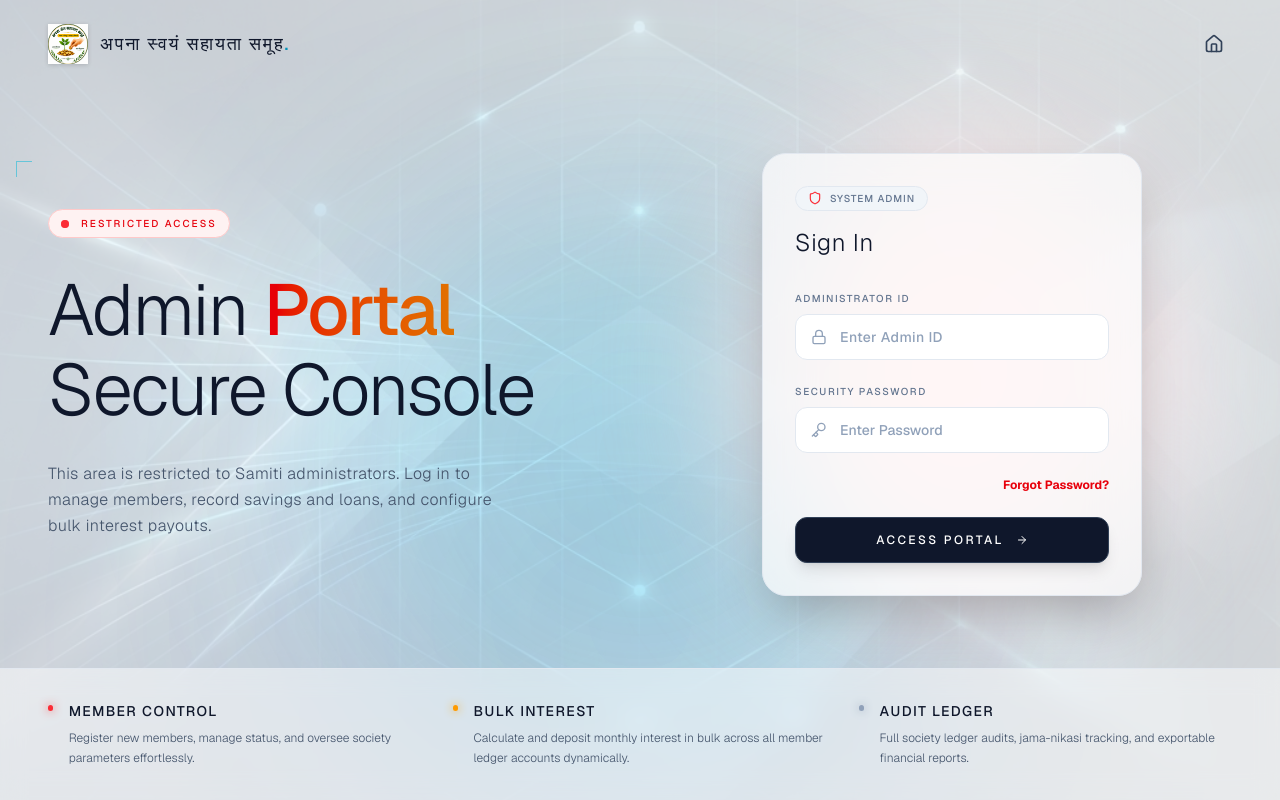
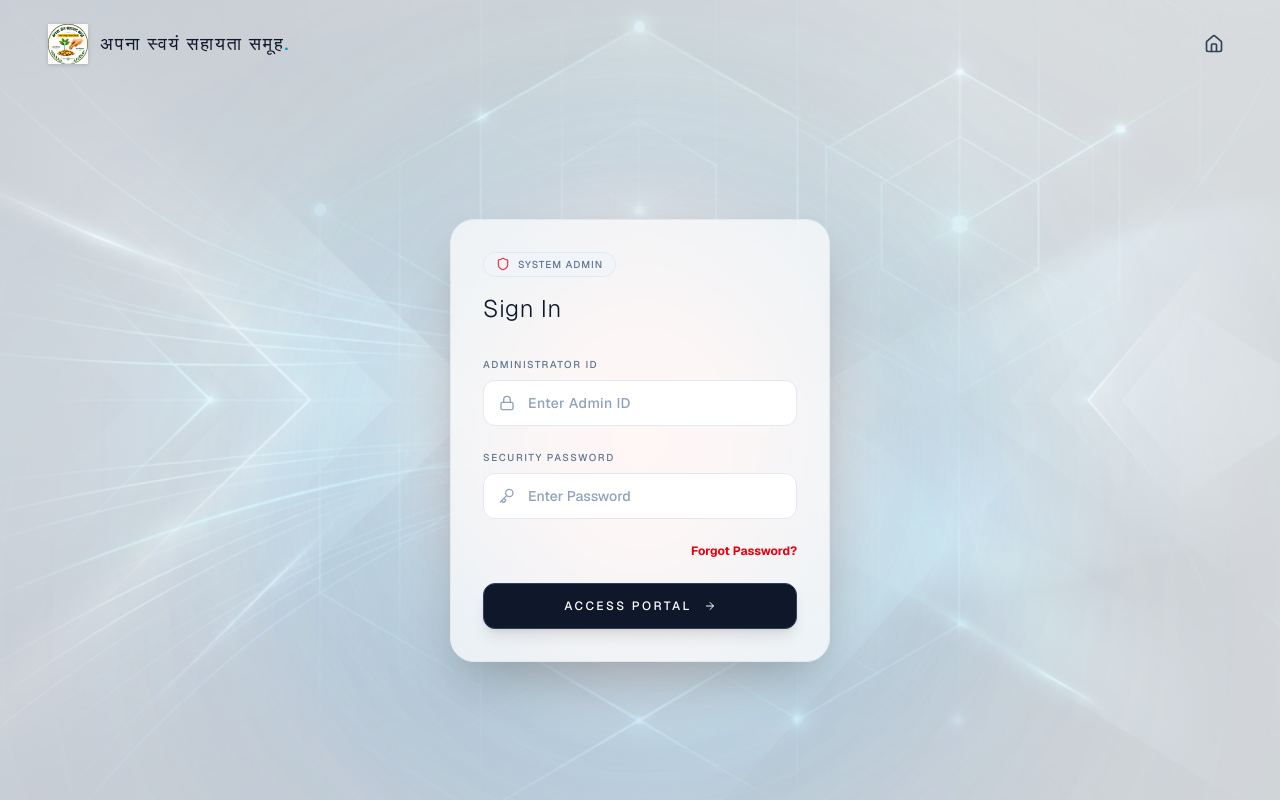
Before and after one commit to abhixyzq/RSSPP, a Next.js app: page /admin-login in a window 1280 px wide. Built offline with nearby package versions, Linux system fonts and the light colour scheme.

Commit message:
Clean up admin login screen by removing left panel text and bottom features

```diff
--- a/src/app/admin-login/page.tsx
+++ b/src/app/admin-login/page.tsx
@@ -59,31 +59,7 @@ export default function AdminLoginPage() {
       {/* Hero Section */}
       <main className="relative z-10 max-w-7xl mx-auto px-6 lg:px-12 flex-1 flex flex-col justify-center py-8 lg:py-0 lg:min-h-0 w-full">
 
-        <div className="grid lg:grid-cols-2 gap-10 lg:gap-16 items-center">
-          {/* Left: Typography (Hidden on mobile) */}
-          <div className="hidden lg:block space-y-8 relative">
-            {/* Decorative crosshair */}
-            <div className="absolute -top-12 -left-8 w-4 h-4 border-t border-l border-cyan-500/50"></div>
-
-            <div className="inline-flex items-center gap-3 px-3 py-1.5 rounded-full bg-red-50 dark:bg-red-950/30 border border-red-200 dark:border-red-500/20 backdrop-blur-md transition-colors">
-              <div className="relative flex h-2 w-2">
-                <span className="animate-ping absolute inline-flex h-full w-full rounded-full bg-red-400 opacity-75"></span>
-                <span className="relative inline-flex rounded-full h-2 w-2 bg-red-500"></span>
-              </div>
-              <span className="text-[10px] uppercase tracking-[0.2em] font-medium text-red-600 dark:text-red-400">Restricted Access</span>
-            </div>
-
-            <h1 className="text-5xl sm:text-6xl lg:text-7xl font-light tracking-tight text-slate-900 dark:text-white leading-[1.1] transition-colors">
-              Admin <span className="font-medium text-transparent bg-clip-text bg-gradient-to-r from-red-600 to-amber-600 dark:from-red-400 dark:to-amber-500">Portal</span> <br />
-              Secure Console
-            </h1>
-
-            <p className="text-sm sm:text-base text-slate-600 dark:text-gray-400 font-light leading-relaxed max-w-md tracking-wide transition-colors">
-              This area is restricted to Samiti administrators. Log in to manage members, record savings and loans, and configure bulk interest payouts.
-            </p>
-          </div>
-
-          {/* Right: Admin Login Component */}
+        {/* Centered Admin Login Component */}
         <div className="relative w-full flex items-center justify-center">
           <div className="relative w-full max-w-[380px] mx-auto group">
             {/* Background glow */}
@@ -165,37 +141,7 @@ export default function AdminLoginPage() {
             </div>
           </div>
         </div>
-        </div>
       </main>
-
-      {/* Key Features Minimalist Bar (Hidden on mobile) */}
-      <section className="hidden lg:block relative z-10 border-t border-slate-200 dark:border-white/5 bg-white/50 dark:bg-black/20 backdrop-blur-md shrink-0 transition-colors duration-500">
-        <div className="max-w-7xl mx-auto px-6 lg:px-12 py-6 lg:py-8">
-          <div className="grid grid-cols-1 md:grid-cols-3 gap-8">
-            <div className="flex items-start gap-4">
-              <div className="mt-1 w-1.5 h-1.5 rounded-full bg-red-500 shadow-[0_0_10px_#ef4444]"></div>
-              <div>
-                <h4 className="text-sm font-medium text-slate-900 dark:text-white tracking-widest uppercase mb-2 transition-colors">Member Control</h4>
-                <p className="text-xs text-slate-600 dark:text-gray-500 font-light leading-relaxed transition-colors">Register new members, manage status, and oversee society parameters effortlessly.</p>
-              </div>
-            </div>
-            <div className="flex items-start gap-4">
-              <div className="mt-1 w-1.5 h-1.5 rounded-full bg-amber-500 shadow-[0_0_10px_#f59e0b]"></div>
-              <div>
-                <h4 className="text-sm font-medium text-slate-900 dark:text-white tracking-widest uppercase mb-2 transition-colors">Bulk Interest</h4>
-                <p className="text-xs text-slate-600 dark:text-gray-500 font-light leading-relaxed transition-colors">Calculate and deposit monthly interest in bulk across all member ledger accounts dynamically.</p>
-              </div>
-            </div>
-            <div className="flex items-start gap-4">
-              <div className="mt-1 w-1.5 h-1.5 rounded-full bg-slate-400 dark:bg-white shadow-[0_0_10px_#94a3b8] dark:shadow-[0_0_10px_#ffffff]"></div>
-              <div>
-                <h4 className="text-sm font-medium text-slate-900 dark:text-white tracking-widest uppercase mb-2 transition-colors">Audit Ledger</h4>
-                <p className="text-xs text-slate-600 dark:text-gray-500 font-light leading-relaxed transition-colors">Full society ledger audits, jama-nikasi tracking, and exportable financial reports.</p>
-              </div>
-            </div>
-          </div>
-        </div>
-      </section>
 
       <style dangerouslySetInnerHTML={{__html: `
         @keyframes shimmer {
```
Lines whose indentation alone changed are shown as unchanged.
